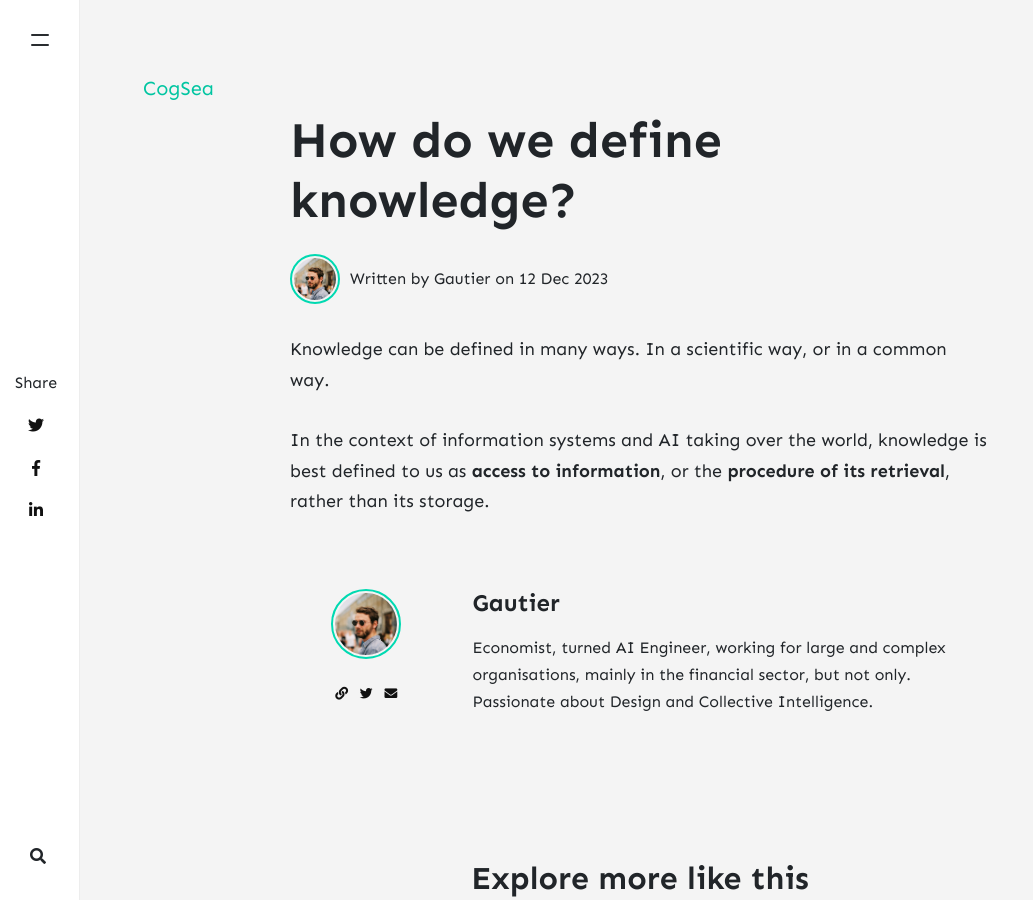
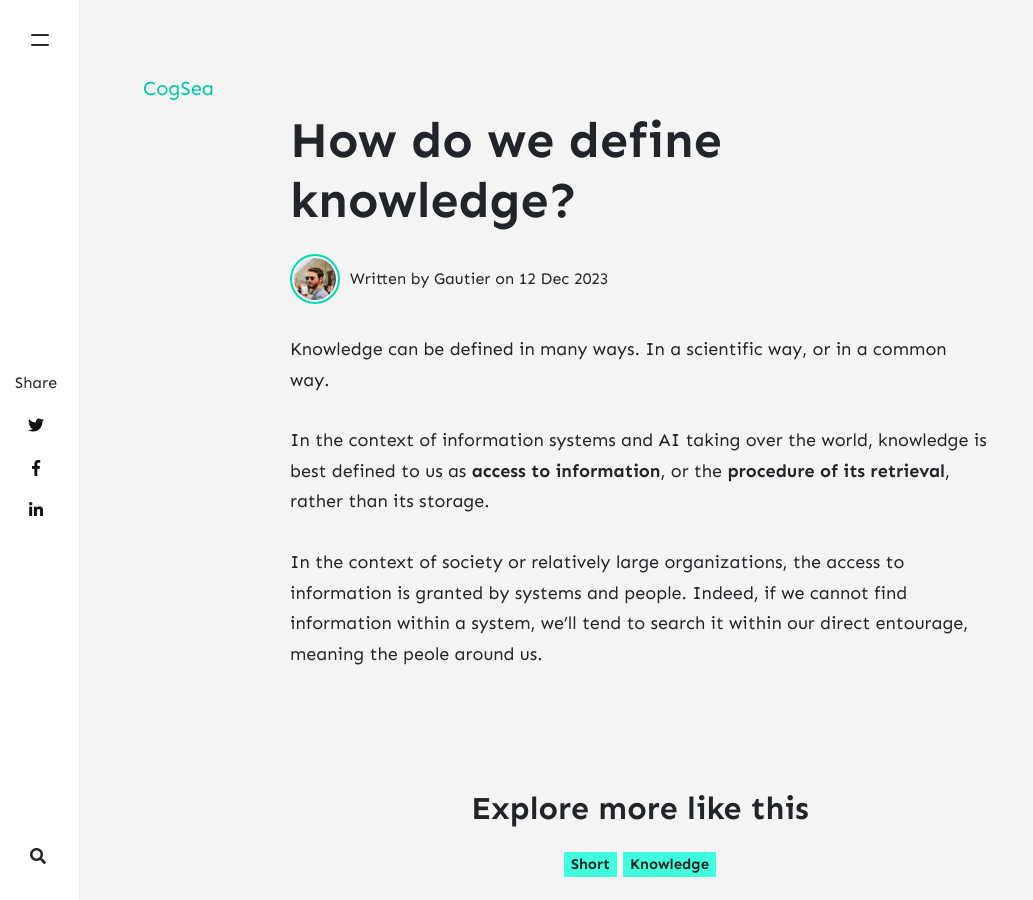
Before and after one commit to cogsea/cogsea.github.io, a Jekyll site: the page built from _posts/2023-12-12-defining-knowledge.md, in a window 1280 px wide and 900 px high. Shown: the whole window, without its empty margins (0-1033 px from the left). Built offline with Jekyll 4.4.1, drawn with Linux system fonts in a browser that asks for light colours; nearby versions of some CDN libraries; comment, search, counter and statistics services are not loaded.

Commit message:
Adds short layout

```diff
--- /dev/null
+++ b/_layouts/short.html
@@ -0,0 +1,87 @@
+---
+layout: default
+disqus: false
+archive: false
+post_class: post-template
+---
+
+<div class="entry-header">
+    <!-- Post Title -->
+    <h1 class="posttitle">{{ page.title }}</h1>
+    <!-- Author & Date  Box -->
+    {% assign author = site.authors[page.author] %}
+    {% if page.author %}
+    <div class="d-flex align-items-center mt-4">
+        <div>
+            {% if author.avatar %}
+            <img class="author-thumb" src="{{site.baseurl}}/{{ author.avatar }}" alt="{{ author.display_name }}">
+            {% else %}
+            <img class="author-thumb" src="https://www.gravatar.com/avatar/{{ author.gravatar }}?s=250&d=mm&r=x" alt="{{ author.display_name }}">
+            {% endif %}
+        </div>
+        <div>
+        Written by {{ author.display_name }} on
+        <span class="post-date"><time class="post-date" datetime="{{ page.date | date:"%Y-%m-%d" }}">{{ page.date | date_to_string }}</time></span>
+        {% if page.last_modified_at %}
+        (Updated: <time datetime="{{ page.last_modified_at | date_to_xmlschema }}" itemprop="dateModified">{{ page.last_modified_at | date: "%b %-d, %Y" }}</time>)
+        {% endif %}
+        </div>
+    </div>
+    {% endif %}
+</div>
+
+<!-- Adsense under title if enabled from _config.yml (change your pub id and slot) -->
+{% if site.adsense == "enabled" %}
+    {% include adsense-under-header.html %}
+{% endif %}
+
+<!-- Featured Image -->
+{% include featured-image.html %}
+
+<!-- Content -->
+{% include article.html %}
+
+<!-- Rating -->
+{% if page.rating %}
+<div class="rating mt-4 mb-4 d-flex align-items-center">
+    <strong class="mr-1">Rating:</strong> {% include star_rating.html %}
+</div>
+{% endif %}
+
+<!-- Author Box if enabled from _config.yml -->
+<!-- {# include author-box.html #} -->
+
+<!-- Comments if not disabled with comments: false -->
+{% include comments.html %}
+
+<!-- Share -->
+{% include share.html %}
+
+<!-- Related Post -->
+{% include related-posts.html %}
+
+<!-- Review with LD-JSON, adapt it for your needs if you like, but make sure you test the generated HTML source code first:
+https://search.google.com/structured-data/testing-tool/u/0/
+================================================== -->
+{% if page.rating %}
+    <script type="application/ld+json">
+    {
+    "@context": "http://schema.org/",
+    "@type": "Review",
+    "itemReviewed": {
+    "@type": "Thing",
+    "name": "{{ page.title }}"
+    },
+    "author": {
+    "@type": "Person",
+    "name": "{{ author.display_name }}"
+    },
+    "datePublished": "{{ page.date | date:"%Y-%m-%d" }}",
+    "reviewRating": {
+    "@type": "Rating",
+    "ratingValue": "{{ page.rating }}",
+    "bestRating": "5"
+    }
+    }
+    </script>
+{% endif %}
--- a/_posts/2023-12-12-defining-knowledge.md
+++ b/_posts/2023-12-12-defining-knowledge.md
@@ -9,6 +9,9 @@ tags:
   - knowledge
 description: In the context of information systems and AI taking over the world, knowledge is best defined to us as access to information, or the procedure of its retrieval, rather than its storage.
 ---
+
 Knowledge can be defined in many ways. In a scientific way, or in a common way.
 
 In the context of information systems and AI taking over the world, knowledge is best defined to us as **access to information**, or the **procedure of its retrieval**, rather than its storage.
+
+In the context of society or relatively large organizations, the access to information is granted by systems and people. Indeed, if we cannot find information within a system, we'll tend to search it within our direct entourage, meaning the peole around us.
```
Also changed, not shown: other parts of _posts/2023-12-12-defining-knowledge.md (+1 -1 lines), _posts/2023-12-11-information-waves.md (+1 -1 lines).
